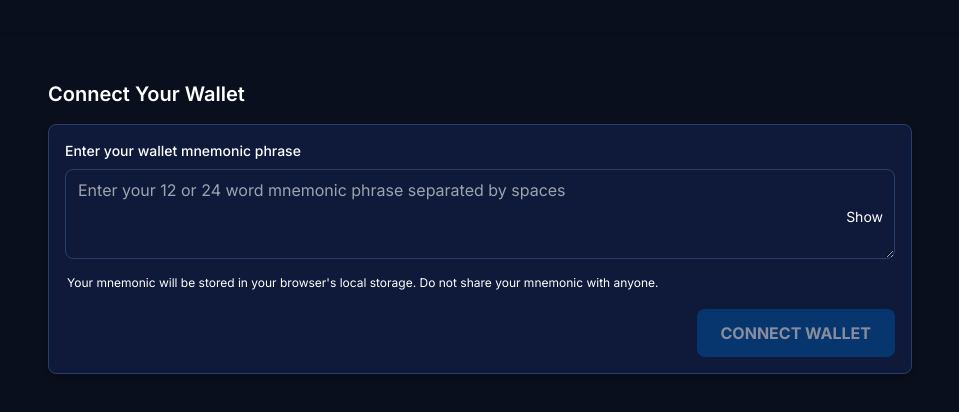
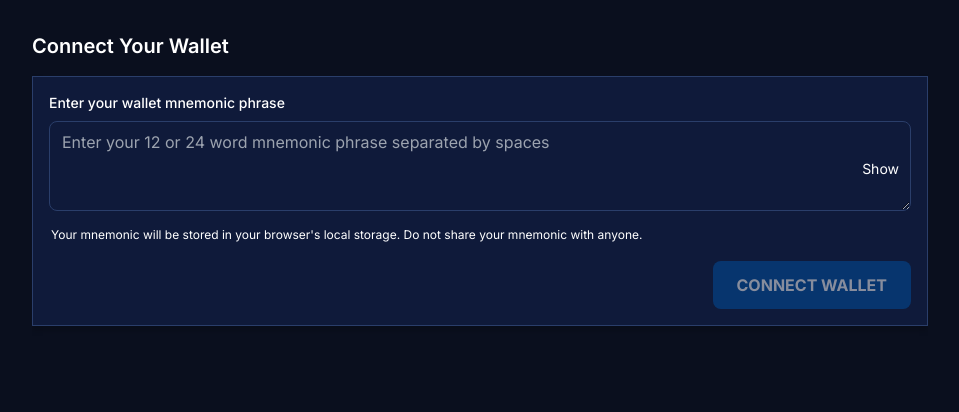
Before and after one commit to breez/wasm-example-app, a React (Vite) app: page / in a window 1280 px wide. Shown: the top 412 px of the page, without its empty margins (160-1119 px from the left). Built offline with nearby package versions, Linux system fonts and the light colour scheme.

Commit message:
style fixes

```diff
--- a/src/App.tsx
+++ b/src/App.tsx
@@ -280,11 +280,8 @@ const AppContent: React.FC = () => {
 
   return (
     <div className="min-h-screen flex flex-col bg-[rgb(var(--background-rgb))]">
-      <header className="bg-[rgb(var(--card-bg))] p-4 shadow-md flex justify-between items-center">
-        {/* Header content */}
-      </header>
 
-      <main className="container mx-auto p-4 pb-24 max-w-4xl flex-grow overflow-hidden">
+      <main className="container lg-p-t-20 mx-auto max-w-4xl flex-grow overflow-hidden">
         {error && (
           <div className="bg-red-500 text-white px-4 py-3 rounded mb-4">
             {error}
@@ -292,7 +289,9 @@ const AppContent: React.FC = () => {
         )}
 
         {isLoading ? (
-          <LoadingSpinner />
+          <div className="absolute inset-0 bg-[rgb(var(--background-rgb))] bg-opacity-80 z-50 flex items-center justify-center">
+            <LoadingSpinner />
+          </div>
         ) : (
           <>
             {!isConnected ? (
@@ -303,7 +302,7 @@ const AppContent: React.FC = () => {
                 <MnemonicInput onConnect={(m) => connectWallet(m, true)} />
               </div>
             ) : (
-              <div className="flex flex-col h-[calc(100vh-170px)] relative">
+              <div className="flex flex-col h-[calc(100vh)] relative">
                 {/* Show restoration overlay if we're restoring */}
                 {isRestoring && (
                   <div className="absolute inset-0 bg-[rgb(var(--background-rgb))] bg-opacity-80 z-50 flex items-center justify-center">
--- a/src/components/ui/index.tsx
+++ b/src/components/ui/index.tsx
@@ -402,7 +402,7 @@ export const BottomSheetCard = forwardRef<HTMLDivElement, DialogCardProps>(
     return (
       <div
         ref={ref}
-        className={`card w-full overflow-hidden relative rounded-t-xl shadow-xl ${className}`}
+        className={`card w-full overflow-hidden relative shadow-xl ${className}`}
       >
         {children}
       </div>
--- a/src/index.css
+++ b/src/index.css
@@ -101,7 +101,6 @@ main {
 .card {
   background-color: var(--card-bg);
   border: 1px solid var(--card-border);
-  border-radius: 8px;
   box-shadow: 0 4px 6px rgba(0, 0, 0, 0.2);
   padding: 16px;
 }
@@ -109,12 +108,10 @@ main {
 .card-no-border {
   background-color: var(--card-bg);
   border: none;
-  border-radius: 8px;
   box-shadow: 0 4px 6px rgba(0, 0, 0, 0.2);
 }
 
 .bottom-bar {
-  border-radius: 0px 0px 20px 20px;
   padding: 20px 0px;
 }
 
```
